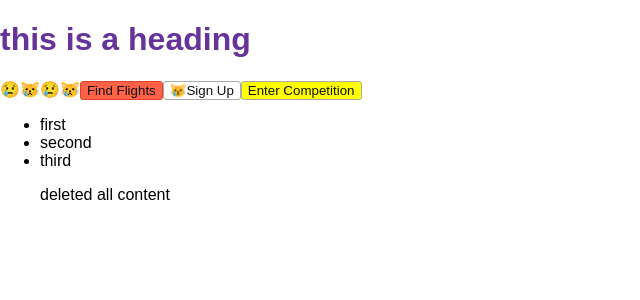
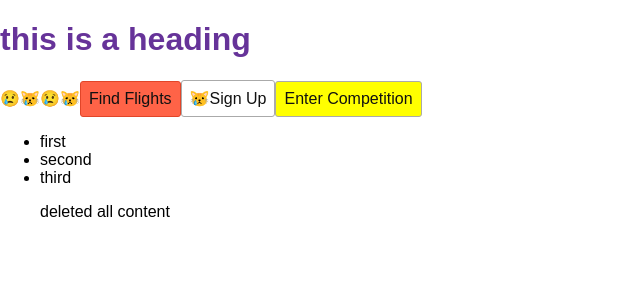
Before and after one commit to developingAlex/react-flight-booking, a React (Create React App) app: page / in a window 1280 px wide. Shown: the top 300 px of the page, without its empty margins (0-640 px from the left). Built offline with nearby package versions, Linux system fonts and the light colour scheme.

Commit message:
Add some css changes

```diff
--- a/src/components/Buttons.js
+++ b/src/components/Buttons.js
@@ -10,7 +10,7 @@ function Button({children, primary, magic, href}) {
     className += ' btn--magic'
   }
 
-  const renderLink = !!href
+  const renderLink = !!href //if a href is passed
 
   if (renderLink) {
     return(
--- a/src/index.css
+++ b/src/index.css
@@ -5,6 +5,10 @@ body {
 }
 
 .btn {
+  font-size: inherit;
+  padding: 0.5rem;
+  box-sizing: border-box;
+  display: inline-block;
   color: #111;
   background-color: white;
   border: 1px, solid #aaa;
```
